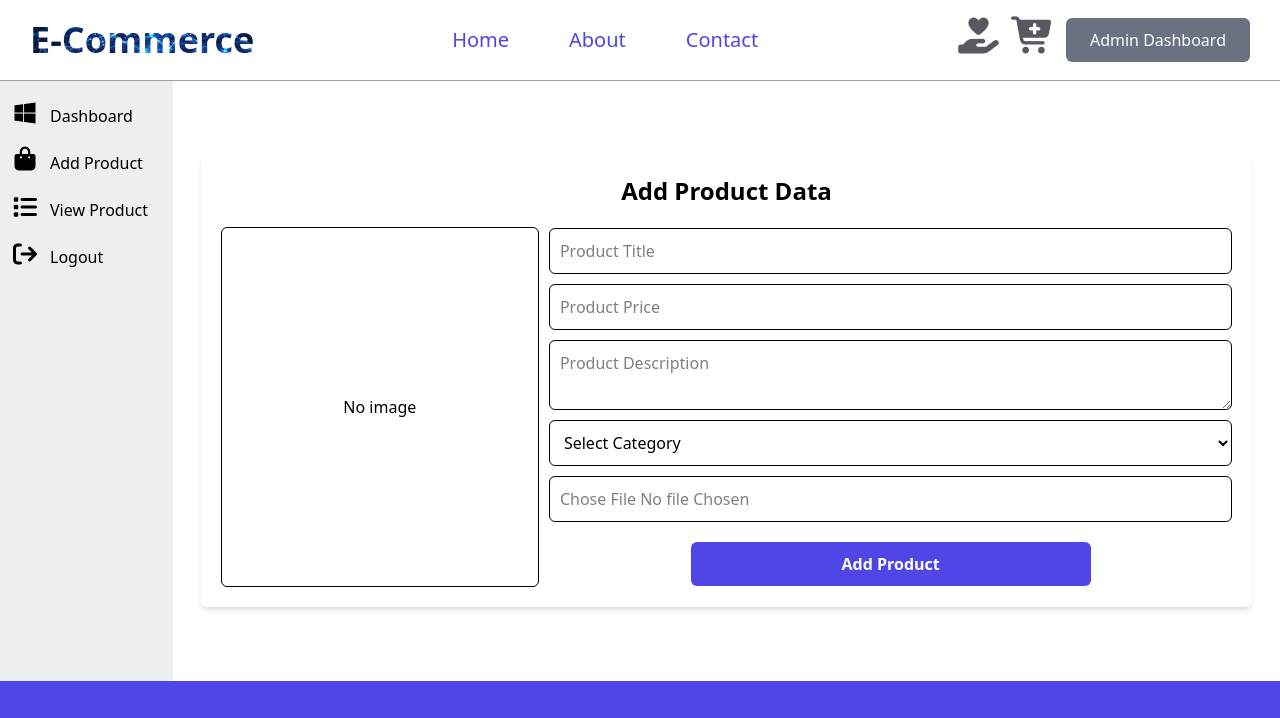
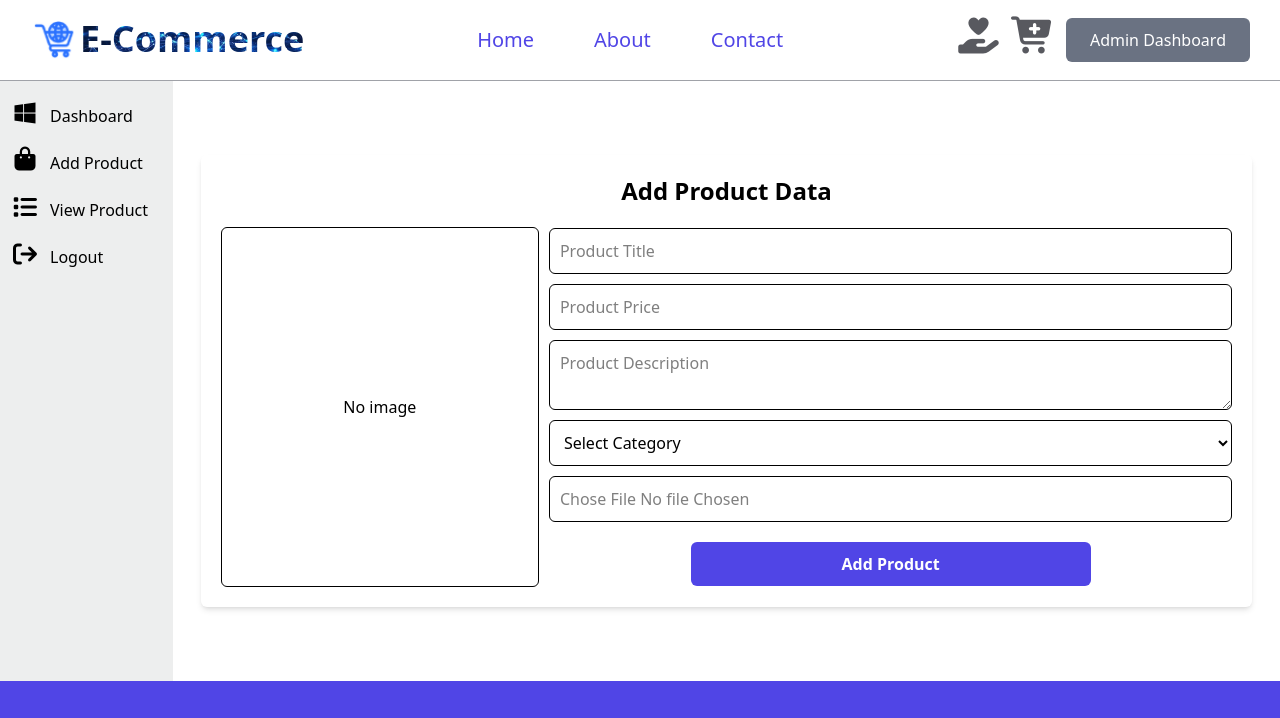
Before and after one commit to ahtisham2904/E-Commerce-using-Tailwind, a plain HTML site: page Pages/Add-New-Product.html in a window 1280 px wide. Shown: the top 718 px of the page. Drawn offline with nearby package versions, Linux system fonts and the light colour scheme.

Commit message:
Update Add-New-Product.html
Change image tag

```diff
--- a/Pages/Add-New-Product.html
+++ b/Pages/Add-New-Product.html
@@ -13,7 +13,7 @@
 <body>
     <header class="h-[60px] flex border-b border-b-[#a0a2a8] justify-between items-center px-[30px] py-[40px] bg-white">
         <div class="text-4xl flex justify-end">
-                <link rel="icon" href="../Resoures/Logo.PNG" type="image/png">
+                <img class="w-[50px]" src="../Resoures/Logo.PNG" alt="">
             <h1 class="font-extrabold text-transparent bg-clip-text bg-[url('../Resoures/E-Commerce-background.jpeg')] bg-center bg-cover max-[950px]:hidden">E-Commerce</h1>
         </div>
 
```
